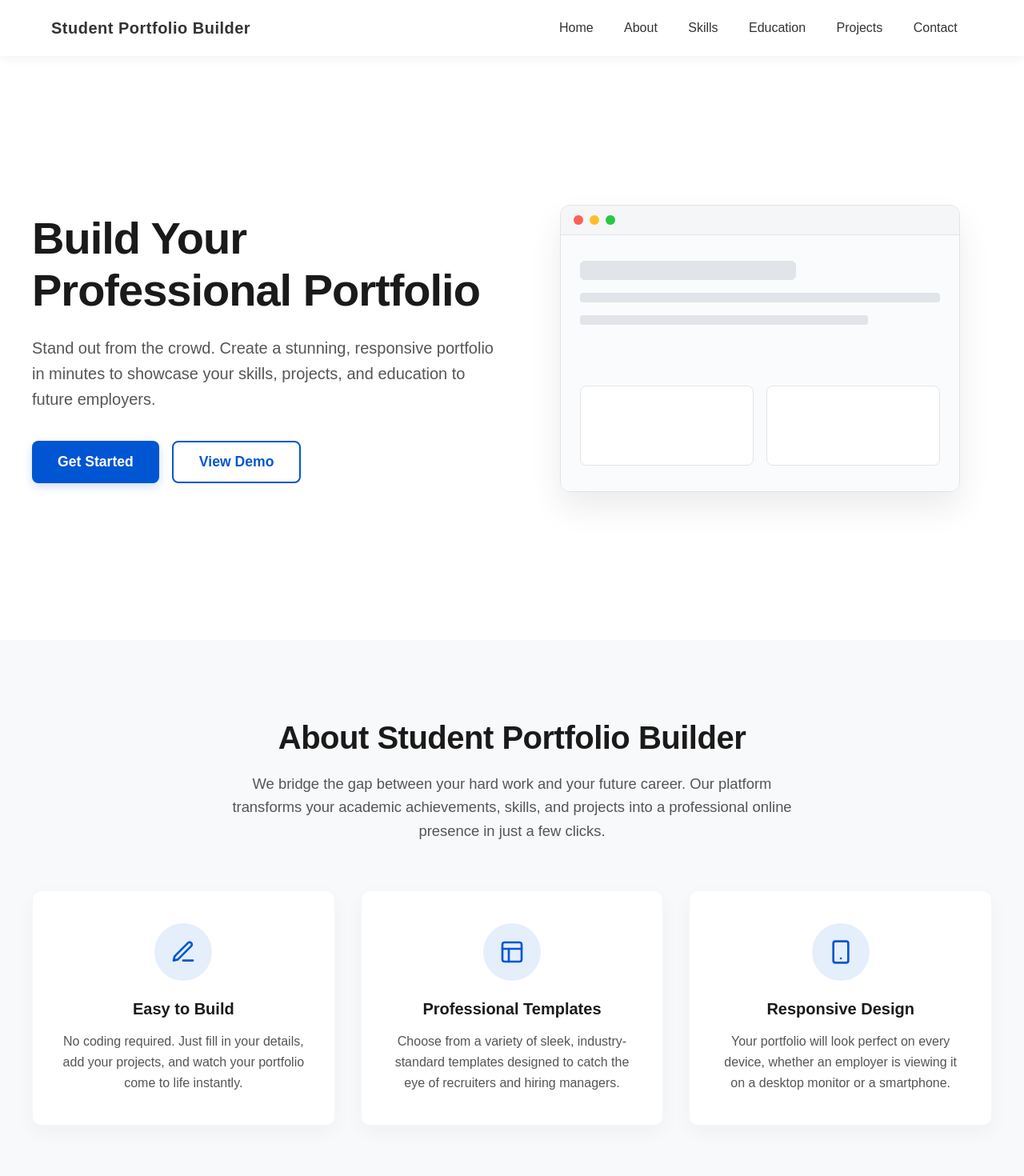
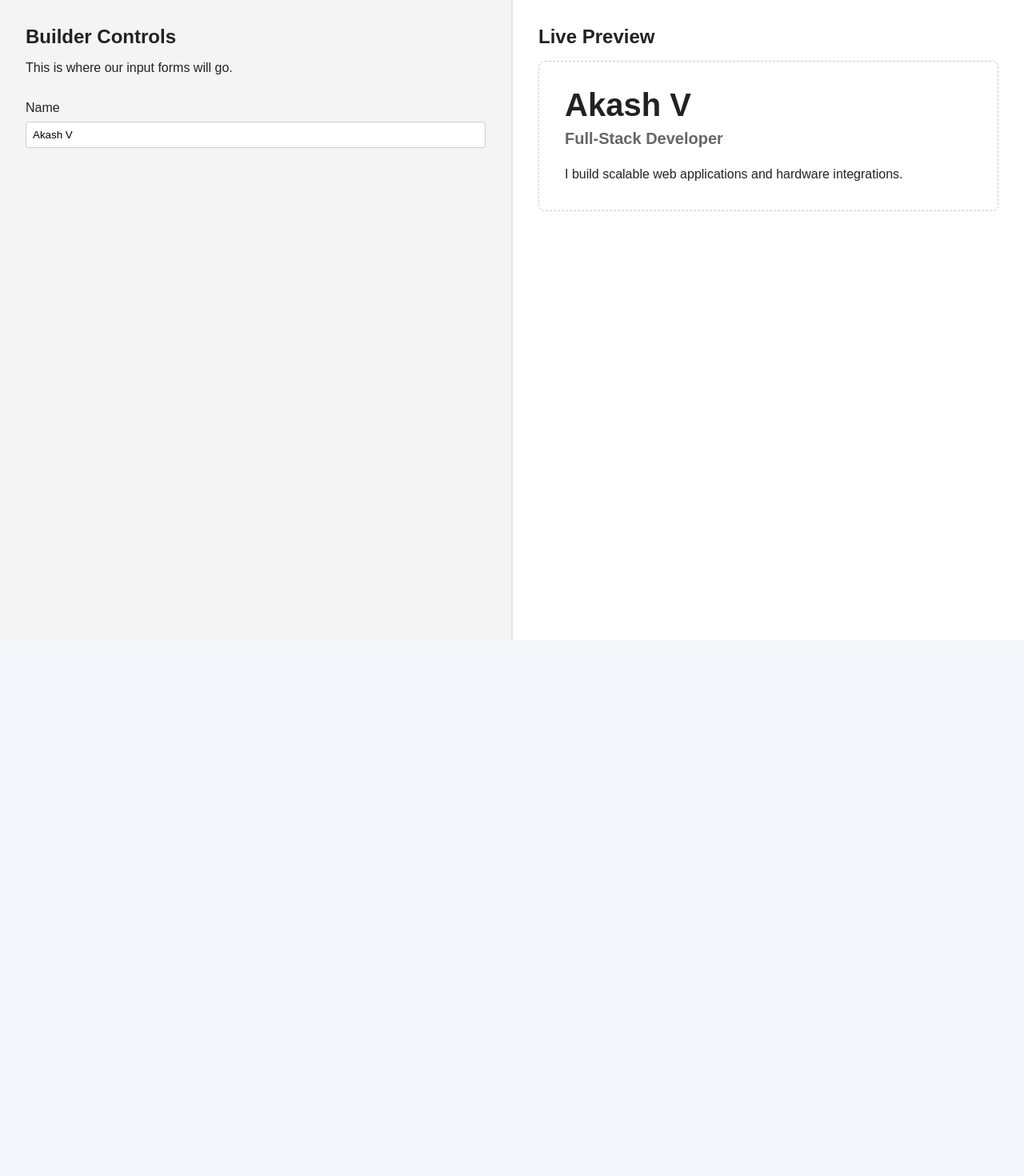
Before and after one commit to Akashv-deve/Student-Portfolio-Builder, a React (Vite) app: page / in a window 1280 px wide. Shown: the top 1470 px of the page at 80% size. After the commit the page ends 800 px from the top, so only its background shows below. Built offline with nearby package versions, Linux system fonts and the light colour scheme.

Commit message:
fix(styles): remove missing App.css import to resolve vite build error

```diff
--- a/src/App.jsx
+++ b/src/App.jsx
@@ -1,25 +1,67 @@
-import Navbar from "./components/Navbar";
-import Hero from "./components/Hero";
-import About from "./components/About";
-import Skills from "./components/Skills";
-import Education from "./components/Education";
-import Projects from "./components/Projects";
-import Contact from "./components/Contact";
-import Footer from "./components/Footer";
+import { useState } from 'react'
 
 function App() {
+  // This is the "Brain" of your builder.
+  // It holds the default state of the user's portfolio.
+  const [portfolioData, setPortfolioData] = useState({
+    personal: {
+      name: "Akash V",
+      role: "Full-Stack Developer",
+      bio: "I build scalable web applications and hardware integrations."
+    },
+    socials: {
+      github: "https://github.com/Akashv-deve",
+      linkedin: "",
+      email: ""
+    },
+    projects: [
+      {
+        id: 1,
+        title: "Student Management System",
+        description: "A comprehensive system for tracking student data.",
+        techStack: ["React", "Node.js"]
+      }
+    ]
+  });
+
   return (
-    <>
-      <Navbar />
-      <Hero />
-      <About />
-      <Skills />
-      <Education />
-      <Projects />
-      <Contact />
-      <Footer />
-    </>
-  );
+    // The main container taking up the full screen height
+    <div style={{ display: 'flex', height: '100vh', width: '100vw', fontFamily: 'sans-serif' }}>
+
+      {/* LEFT PANE: The Builder Controls */}
+      <div style={{ flex: 1, padding: '2rem', backgroundColor: '#f4f4f5', overflowY: 'auto' }}>
+        <h2 style={{ fontSize: '1.5rem', fontWeight: 'bold', marginBottom: '1rem' }}>Builder Controls</h2>
+        <p>This is where our input forms will go.</p>
+
+        {/* Quick test to show data binding */}
+        <div style={{ marginTop: '2rem' }}>
+          <label style={{ display: 'block', marginBottom: '0.5rem' }}>Name</label>
+          <input
+            type="text"
+            value={portfolioData.personal.name}
+            onChange={(e) => setPortfolioData({
+              ...portfolioData,
+              personal: { ...portfolioData.personal, name: e.target.value }
+            })}
+            style={{ width: '100%', padding: '0.5rem', borderRadius: '4px', border: '1px solid #ccc' }}
+          />
+        </div>
+      </div>
+
+      {/* RIGHT PANE: The Live Preview */}
+      <div style={{ flex: 1, padding: '2rem', backgroundColor: '#ffffff', overflowY: 'auto', borderLeft: '2px solid #e4e4e7' }}>
+        <h2 style={{ fontSize: '1.5rem', fontWeight: 'bold', marginBottom: '1rem' }}>Live Preview</h2>
+
+        {/* This side just reads the data from the state */}
+        <div style={{ padding: '2rem', border: '1px dashed #ccc', borderRadius: '8px' }}>
+          <h1 style={{ fontSize: '2.5rem', margin: 0 }}>{portfolioData.personal.name}</h1>
+          <h3 style={{ fontSize: '1.25rem', color: '#666', marginTop: '0.5rem' }}>{portfolioData.personal.role}</h3>
+          <p style={{ marginTop: '1rem', lineHeight: '1.6' }}>{portfolioData.personal.bio}</p>
+        </div>
+      </div>
+
+    </div>
+  )
 }
 
-export default App;
+export default App
--- a/src/components/Education.jsx
+++ b/src/components/Education.jsx
@@ -1,50 +1,49 @@
 import React from 'react';
-import './Education.css';
+import './Education.css'; // Reusing your existing CSS perfectly!
 
-const Education = () => {
-  const educationData = [
+const TargetAudience = () => {
+  const audienceData = [
     {
-      title: "B.E. Computer Science and Engineering (Honours)",
-      institution: "Government College of Engineering, Bodinayakanur",
-      year: "2023 - 2027",
-      description: "Maintaining a strong academic record with a focus on core computer science subjects, software engineering, and modern development frameworks."
+      role: "College Students",
+      description: "Build your first professional portfolio."
     },
     {
-      title: "Higher Secondary Education",
-      institution: "State Board of School Examinations, Tamil Nadu",
-      year: "2021 - 2023",
-      description: "Completed higher secondary education with a strong foundational focus in Mathematics, Physics, and Computer Science."
+      role: "Fresh Graduates",
+      description: "Showcase projects and internships."
     },
     {
-      title: "GATE CS Certification & Professional Studies",
-      institution: "Graduate Aptitude Test in Engineering",
-      year: "2025 - 2026",
-      description: "Achieved a GATE score of 331. Deepened technical knowledge in Boolean algebra, B-trees, network simulations, and advanced CS theory."
+      role: "Job Seekers",
+      description: "Create ATS-friendly portfolios."
+    },
+    {
+      role: "Developers",
+      description: "Present technical skills and GitHub projects."
     }
   ];
 
   return (
-    <section className="education-section" id="education">
+    <section className="education-section" id="audience">
       <div className="education-container">
         {/* Section Header */}
         <div className="education-header">
-          <h2 className="education-title">Education</h2>
+          <h2 className="education-title">Who Can Use This?</h2>
           <div className="education-divider"></div>
         </div>
 
         {/* Timeline Container */}
         <div className="timeline">
-          {educationData.map((item, index) => (
+          {audienceData.map((item, index) => (
             <div className="timeline-item" key={index}>
               {/* Timeline Line & Dot */}
               <div className="timeline-dot"></div>
 
-              {/* Education Card */}
+              {/* Card Content */}
               <div className="timeline-card">
-                <span className="timeline-year">{item.year}</span>
-                <h3 className="timeline-card-title">{item.title}</h3>
-                <h4 className="timeline-institution">{item.institution}</h4>
-                <p className="timeline-description">{item.description}</p>
+                {/* Reusing the 'year' badge for the Target Role */}
+                <span className="timeline-year">{item.role}</span>
+
+                {/* Reusing the 'title' for the Description to make it pop */}
+                <h3 className="timeline-card-title">{item.description}</h3>
               </div>
             </div>
           ))}
@@ -54,4 +53,4 @@ const Education = () => {
   );
 };
 
-export default Education;
+export default TargetAudience;
--- a/src/components/Hero.jsx
+++ b/src/components/Hero.jsx
@@ -7,9 +7,9 @@ const Hero = () => {
       <div className="hero-container">
         {/* Left Side: Text Content */}
         <div className="hero-content">
-          <h1 className="hero-title">Build Your Professional Portfolio</h1>
+          <h1 className="hero-title">Build Your Professional Portfolio in Minutes</h1>
           <p className="hero-subtitle">
-            Stand out from the crowd. Create a stunning, responsive portfolio in minutes to showcase your skills, projects, and education to future employers.
+            The easiest way for students to build a powerful online presence. Create your profile, live-preview stunning responsive templates, and export your custom portfolio with just a few clicks.
           </p>
           <div className="hero-buttons">
             <button className="btn btn-primary">Get Started</button>
--- a/src/components/Projects.jsx
+++ b/src/components/Projects.jsx
@@ -1,40 +1,58 @@
 import React from 'react';
-import './Projects.css';
+import './Projects.css'; // Reusing your existing CSS flawlessly
 
-const Projects = () => {
-  const projectsData = [
+const Templates = () => {
+  const templatesData = [
     {
-      title: "Student Management System",
-      description: "A comprehensive full-stack application to track student records, grades, and attendance with a dynamic, responsive dashboard.",
-      tags: ["React", "Node.js", "SQL", "CSS"],
-      placeholderTitle: "SMS Dashboard"
+      title: "Software Engineer Portfolio",
+      description: "A clean, code-focused template designed for backend and systems engineers to highlight complex problem-solving and algorithms.",
+      tags: ["Java", "C++", "System Design"],
+      placeholderTitle: "Software Eng UI"
     },
     {
-      title: "Income Prediction Model",
-      description: "A machine learning pipeline that predicts income brackets based on demographic census data using advanced regression algorithms.",
-      tags: ["Python", "Machine Learning", "Data Science"],
-      placeholderTitle: "ML Pipeline"
+      title: "Frontend Developer Portfolio",
+      description: "A highly interactive, visually striking template built to showcase UI components, smooth animations, and responsive layouts.",
+      tags: ["React", "CSS", "Animations"],
+      placeholderTitle: "Frontend UI"
     },
     {
-      title: "Trenvya Threads Storefront",
-      description: "A modern e-commerce web application and brand identity designed for a custom clothing business with a seamless checkout flow.",
-      tags: ["React", "HTML", "CSS", "JavaScript"],
-      placeholderTitle: "E-Commerce UI"
+      title: "UI/UX Designer Portfolio",
+      description: "A minimalist, visually-driven layout tailored for displaying high-resolution case studies, wireframes, and design thinking processes.",
+      tags: ["Figma", "Design Systems", "UX"],
+      placeholderTitle: "UI/UX Layout"
+    },
+    {
+      title: "Embedded Systems Engineer Portfolio",
+      description: "A technical template structured to present hardware integrations, microcontroller programming, and architectural diagrams.",
+      tags: ["C", "IoT", "Microcontrollers"],
+      placeholderTitle: "Embedded UI"
+    },
+    {
+      title: "Data Analyst Portfolio",
+      description: "A data-driven template perfect for embedding interactive charts, dashboards, and detailed statistical analysis case studies.",
+      tags: ["Python", "SQL", "Tableau"],
+      placeholderTitle: "Data Dashboard"
+    },
+    {
+      title: "Full Stack Developer Portfolio",
+      description: "A comprehensive, balanced template designed to exhibit both rich client-side interfaces and robust backend architecture.",
+      tags: ["Node.js", "React", "Databases"],
+      placeholderTitle: "Full Stack UI"
     }
   ];
 
   return (
-    <section className="projects-section" id="projects">
+    <section className="projects-section" id="templates">
       <div className="projects-container">
         {/* Section Header */}
         <div className="projects-header">
-          <h2 className="projects-title">Featured Projects</h2>
+          <h2 className="projects-title">Portfolio Templates</h2>
           <div className="projects-divider"></div>
         </div>
 
-        {/* Projects Grid */}
+        {/* Templates Grid - CSS Grid will automatically handle the 6 items */}
         <div className="projects-grid">
-          {projectsData.map((project, index) => (
+          {templatesData.map((template, index) => (
             <div className="project-card" key={index}>
 
               {/* CSS-Only Image Placeholder */}
@@ -46,25 +64,25 @@ const Projects = () => {
                     <span className="dot"></span>
                   </div>
                   <div className="wireframe-body">
-                    <span className="wireframe-text">{project.placeholderTitle}</span>
+                    <span className="wireframe-text">{template.placeholderTitle}</span>
                   </div>
                 </div>
               </div>
 
-              {/* Project Content */}
+              {/* Template Content */}
               <div className="project-content">
-                <h3 className="project-card-title">{project.title}</h3>
-                <p className="project-card-description">{project.description}</p>
+                <h3 className="project-card-title">{template.title}</h3>
+                <p className="project-card-description">{template.description}</p>
 
                 {/* Tech Tags */}
                 <div className="project-tags">
-                  {project.tags.map((tag, tagIndex) => (
+                  {template.tags.map((tag, tagIndex) => (
                     <span className="tag" key={tagIndex}>{tag}</span>
                   ))}
                 </div>
 
-                {/* View Button */}
-                <button className="btn-project">View Project</button>
+                {/* Preview Button */}
+                <button className="btn-project">Preview</button>
               </div>
             </div>
           ))}
@@ -74,4 +92,4 @@ const Projects = () => {
   );
 };
 
-export default Projects;
+export default Templates;
```
